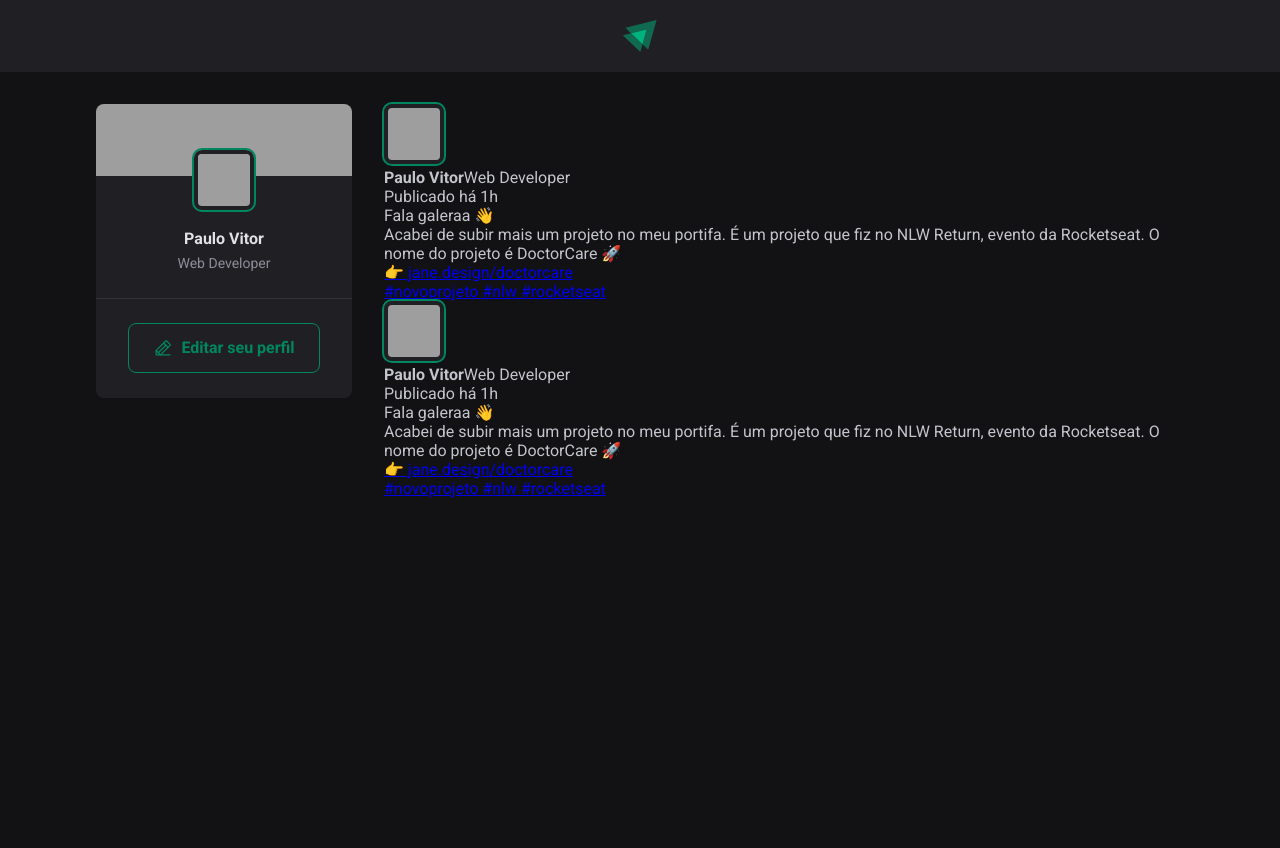
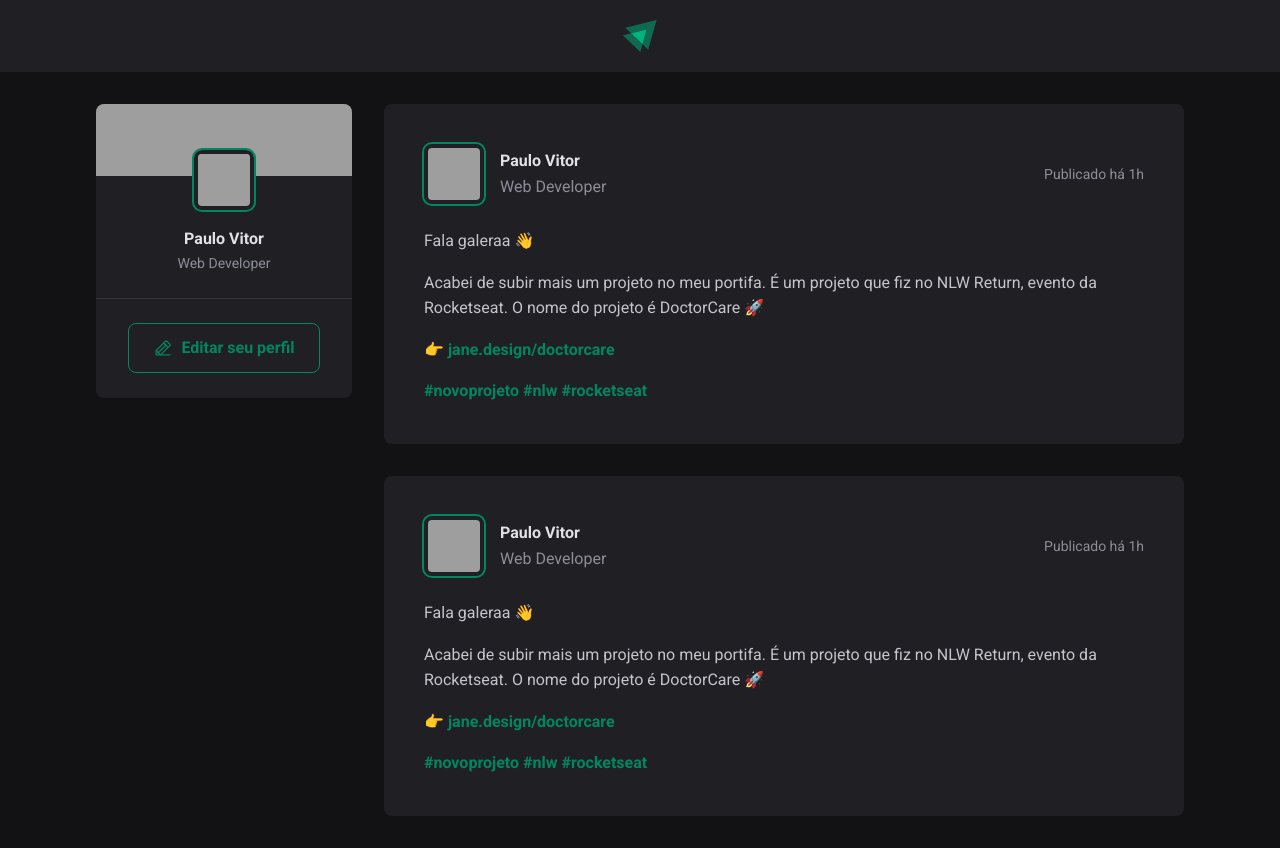
Before and after one commit to PauloVitorrr/react-ignite-feed, a React (Vite) app: page / in a window 1280 px wide. Before the commit the page ends 800 px from the top, so only its background shows below. Built offline with nearby package versions, Linux system fonts and the light colour scheme; grey boxes are pictures that could not be loaded.

Commit message:
feat: estilizacao post

```diff
--- a/src/components/Post.jsx
+++ b/src/components/Post.jsx
@@ -21,9 +21,13 @@ export function Post(){
 
                 <p>Acabei de subir mais um projeto no meu portifa. É um projeto que fiz no NLW Return, evento da Rocketseat. O nome do projeto é DoctorCare 🚀</p>
 
-                <p><a href="#">👉 jane.design/doctorcare</a></p>
+                <p>👉 {' '}<a href="#">jane.design/doctorcare</a></p>
 
-                <p><a href="#">#novoprojeto #nlw #rocketseat</a></p>
+                <p>
+                    <a href="#">#novoprojeto</a> {' '}
+                    <a href="#">#nlw</a> {' '}
+                    <a href="#">#rocketseat </a>
+                </p>
             </div>
         </article>
     )
--- a/src/components/Post.module.css
+++ b/src/components/Post.module.css
@@ -1,3 +1,49 @@
 .post{
-
+    background-color: var(--gray-800);
+    border-radius: 8px;
+    padding: 2.5rem;
 }
+.post + .post{
+    margin-top: 2rem;
+}
+.content{
+    line-height: 1.6;
+    color: var(--gray-300);
+    margin-top: 1.5rem;
+}
+.content p{
+    margin-top: 1rem;
+}
+.content a{
+    font-weight: bold;
+    color: var(--green-500);
+    text-decoration: none;
+}
+.content a:hover{
+    color: var(--green-300);
+}
+.post > header{
+    display: flex;
+    align-items: center;
+    justify-content: space-between;
+}
+.post > header time{
+    font-size: 0.875rem;
+    color: var(--gray-400);
+}
+.author{
+    display: flex;
+    align-items: center;
+    gap: 1rem;
+}
+.authorInfo strong{
+    display: block;
+    color: var(--gray-100);
+    line-height: 1.6;
+}
+.authorInfo span{
+    display: block;
+    font-weight: 0.875rem;
+    color: var(--gray-400);
+    line-height: 1.6;
+}
--- a/src/global.css
+++ b/src/global.css
@@ -8,6 +8,7 @@
     --gray-800: #202024;
     --gray-900: #121214;
 
+    --green-300: #00B37E;
     --green-500: #00875f;
 }
 
```
